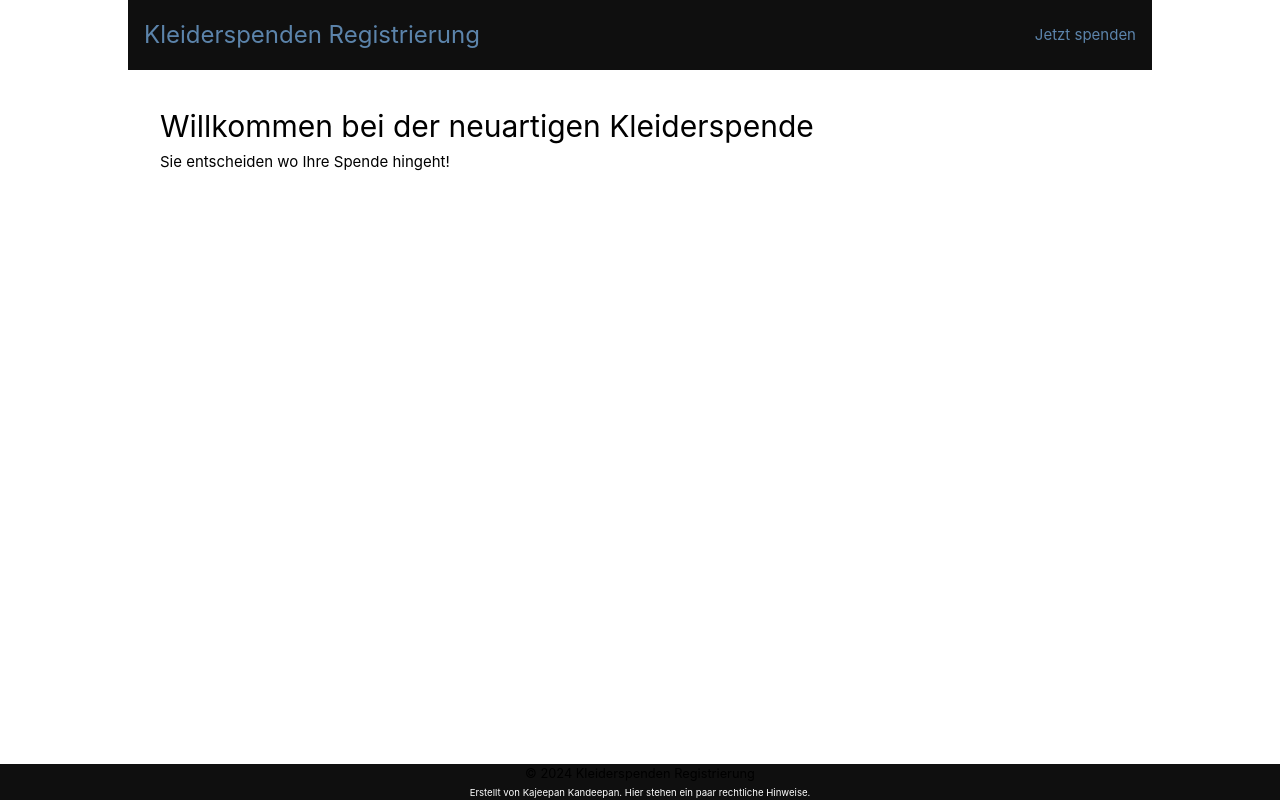
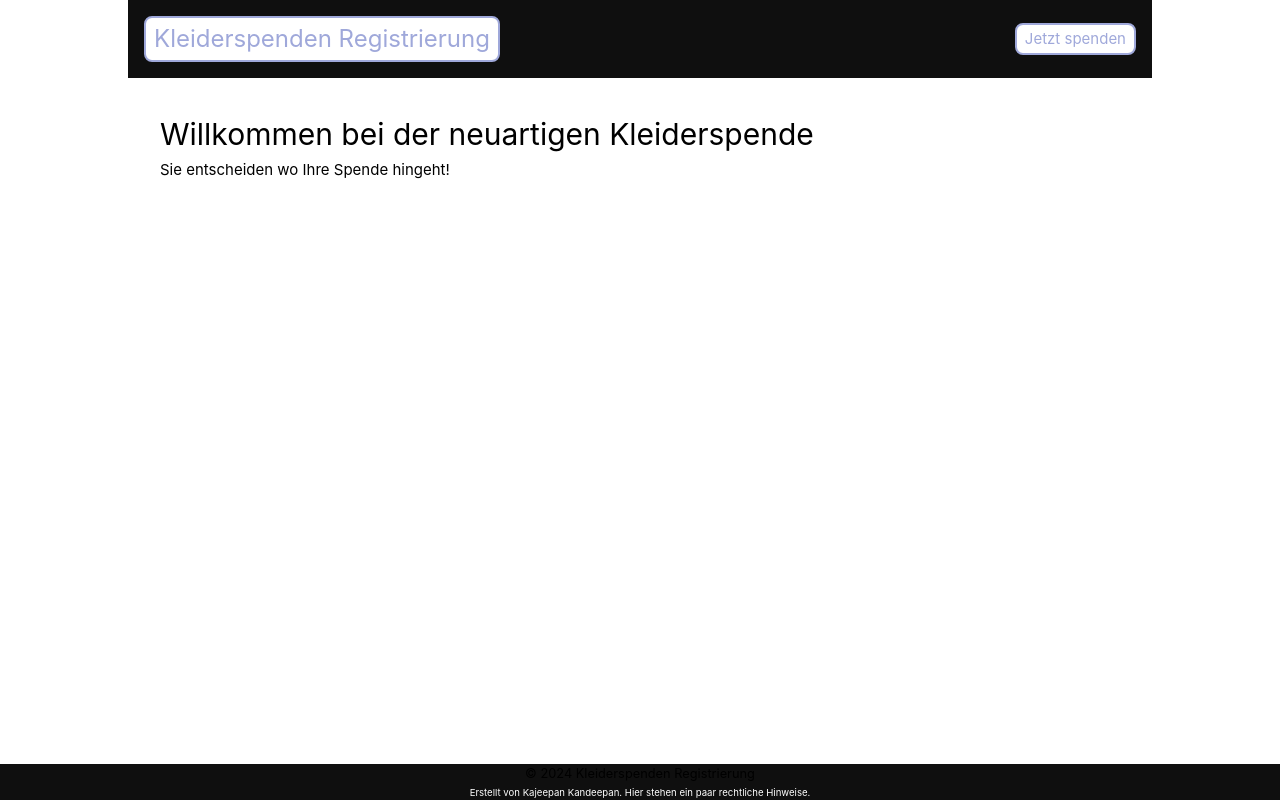
Before and after one commit to Kallepan/kleiderspenden-registrierung, a Vue app: page / in a window 1280 px wide. Built offline with nearby package versions, Linux system fonts and the light colour scheme.

Commit message:
fix: css button and link

```diff
--- a/src/assets/base.css
+++ b/src/assets/base.css
@@ -8,8 +8,7 @@
   --vt-c-black-soft: #222222;
   --vt-c-black-mute: #282828;
 
-  --vt-c-indigo: #5c84ab;
-
+  --vt-c-indigo: rgb(159, 168, 218);
   --vt-c-divider-light-1: rgba(60, 60, 60, 0.29);
   --vt-c-divider-light-2: rgba(60, 60, 60, 0.12);
   --vt-c-divider-dark-1: rgba(84, 84, 84, 0.65);
@@ -60,7 +59,6 @@
 
 body {
   min-height: 100vh;
-
   background: var(--color-background);
   transition:
     color 0.5s,
--- a/src/assets/main.css
+++ b/src/assets/main.css
@@ -1,10 +1,24 @@
 @import './base.css';
-a {
+a,
+button {
   text-decoration: none;
   color: var(--vt-c-indigo);
+  border: 2px solid var(--vt-c-indigo);
+  border-radius: 8px;
+  transition: 0.4s;
+  padding: 0.125rem 0.5rem;
+  background-color: var(--color-background);
+}
+button {
+  cursor: pointer;
+  padding: 0.5rem 1rem;
+  font-size: 1rem;
 }
 @media (hover: hover) {
-  a:hover {
-    background-color: hsla(207, 100%, 37%, 0.2);
+  a:hover,
+  button:hover {
+    background-color: rgb(94, 114, 218);
+    color: rgb(24, 24, 24);
+    border-color: rgb(24, 24, 24);
   }
 }
```
